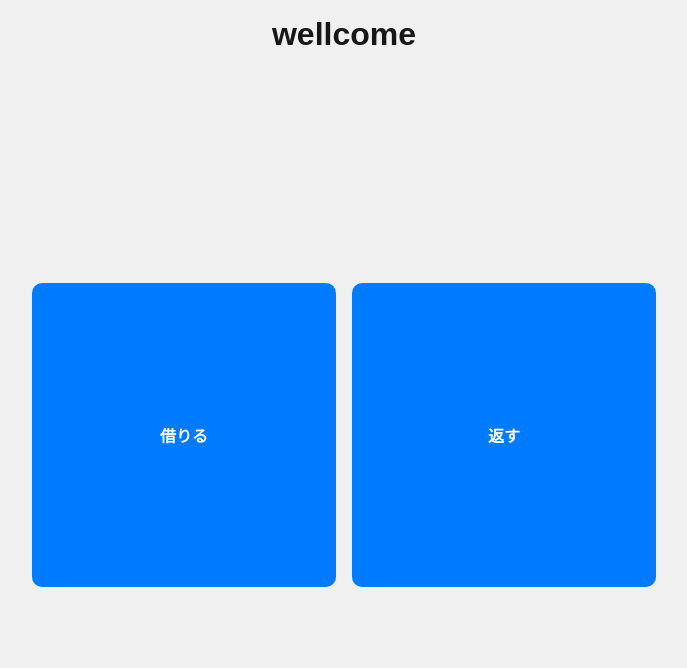
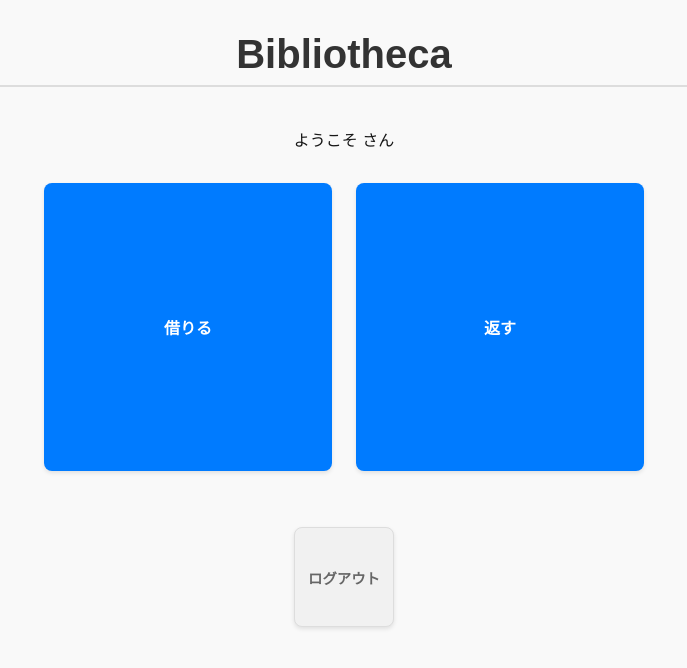
Before and after one commit to Hosi121/Bibliotheca, a Next.js app in the folder frontend/: page /user in a window 1280 px wide. Shown: the top 668 px of the page, without its empty margins (296-983 px from the left). Built offline with nearby package versions, Linux system fonts and the light colour scheme.

Commit message:
feat:ログアウトボタン

```diff
--- a/frontend/src/api/borrowingService.ts
+++ b/frontend/src/api/borrowingService.ts
@@ -1,9 +1,8 @@
-'use server';
 
 import axios from "@/api/axiosInstance";
 import { Borrowing } from "@/types/borrowings";
 
-const borrowingService = {
+export const borrowingService = {
   async borrowBook(bookId: string, userId: string): Promise<Borrowing> {
     const response = await axios.post<Borrowing>("/borrowings", { book_id: bookId, user_id: userId });
     return response.data;
@@ -24,5 +23,3 @@ const borrowingService = {
     return response.data;
   },
 };
-
-export default borrowingService;
--- a/frontend/src/app/(with-auth)/user/page.tsx
+++ b/frontend/src/app/(with-auth)/user/page.tsx
@@ -1,15 +1,24 @@
-'use client'
+"use client";
 
 import { Button } from "@/app/components/common/button/button";
+import { Text } from "@/app/components/common/text/text";
 import "@/style/page/user.scss";
 import { useRouter } from "next/navigation";
 
-const Page = () =>
-{
+const Page = () => {
   const router = useRouter();
+  const handleLogout = () => {
+    localStorage.removeItem("accessToken");
+    router.push("/login");
+  };
+
   return (
     <div className="user">
-      <h1 className="user-title">wellcome</h1>
+      <Text className="user-title h1">Bibliotheca</Text>
+      <Text className="user-welcome h2">
+        ようこそ {localStorage.getItem("username")}さん
+      </Text>
+
       <div className="user-buttons">
         <Button
           label={"借りる"}
@@ -21,9 +30,16 @@ const Page = () =>
           type={"main"}
           onClick={() => router.push("/user/return")}
         />
+        <div className="user-logout">
+          <Button
+            label={"ログアウト"}
+            type={"normal"}
+            onClick={() => handleLogout()}
+          />
+        </div>
       </div>
     </div>
   );
-}
+};
 
 export default Page;
--- a/frontend/src/style/page/user.scss
+++ b/frontend/src/style/page/user.scss
@@ -4,14 +4,19 @@
   align-items: center;
   justify-content: flex-start;
   min-height: 100vh;
-  padding: 1rem;
+  padding: 2rem;
   box-sizing: border-box;
+  background-color: #f9f9f9;
 
   &-title {
-    margin-bottom: 2rem;
-    font-size: 2rem;
+    margin-bottom: 2.5rem;
+    font-size: 2.5rem;
+    font-weight: bold;
+    color: #333;
     text-align: center;
     width: 100%;
+    border-bottom: 2px solid #ddd;
+    padding-bottom: 0.5rem;
   }
 
   &-buttons {
@@ -19,18 +24,59 @@
     flex-wrap: wrap;
     justify-content: center;
     align-items: center;
-    gap: 1rem;
-    width: 50%;
-    margin-top: auto;
-    margin-bottom: auto;
+    gap: 1.5rem;
+    width: 100%;
+    max-width: 600px;
+    margin-top: 2rem;
+    margin-bottom: 2rem;
 
     button {
-      flex: 1;
+      flex: 1 1 calc(50% - 1rem);
       max-width: 100%;
-      padding: 1rem;
+      padding: 1rem 1.5rem;
       font-size: 1rem;
       text-align: center;
-      box-sizing: border-box;
+      border-radius: 0.5rem;
+      box-shadow: 0 2px 4px rgba(0, 0, 0, 0.1);
+      transition: all 0.3s ease;
+
+      &:hover {
+        transform: translateY(-3px);
+        box-shadow: 0 4px 8px rgba(0, 0, 0, 0.2);
+      }
+
+      &:active {
+        transform: translateY(0);
+        box-shadow: 0 2px 4px rgba(0, 0, 0, 0.1);
+      }
+    }
+  }
+
+  &-logout {
+    margin-top: 2rem;
+    width: 100%;
+    max-width: 100px;
+
+    button {
+      width: 100%;
+      padding: 0.8rem;
+      font-size: 0.9rem;
+      background-color: #f1f1f1;
+      color: #666;
+      border: 1px solid #ddd;
+      border-radius: 0.5rem;
+      cursor: pointer;
+      transition: background-color 0.3s ease, color 0.3s ease;
+
+      &:hover {
+        background-color: #e9e9e9;
+        color: #333;
+      }
+
+      &:active {
+        background-color: #dcdcdc;
+        color: #333;
+      }
     }
   }
 }
```
Also changed, not shown: frontend/src/app/(non-auth)/login/page.tsx (+7 -6 lines), frontend/src/app/(with-auth)/user/borrow/page.tsx (+23 -1 lines), frontend/src/app/hooks/useUserInfo.tsx (added, +15 -0 lines).
